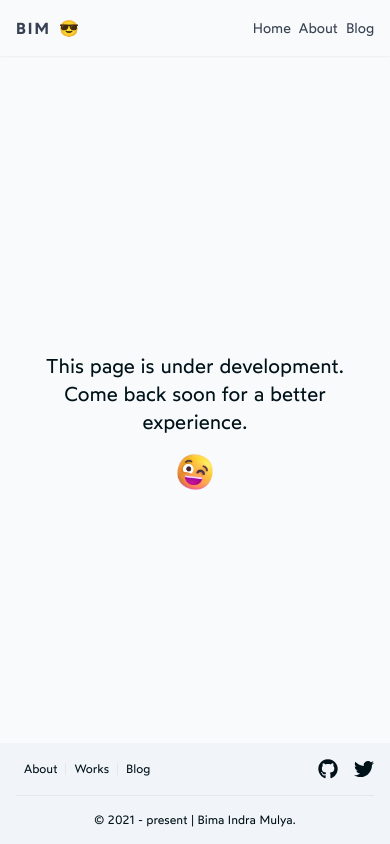
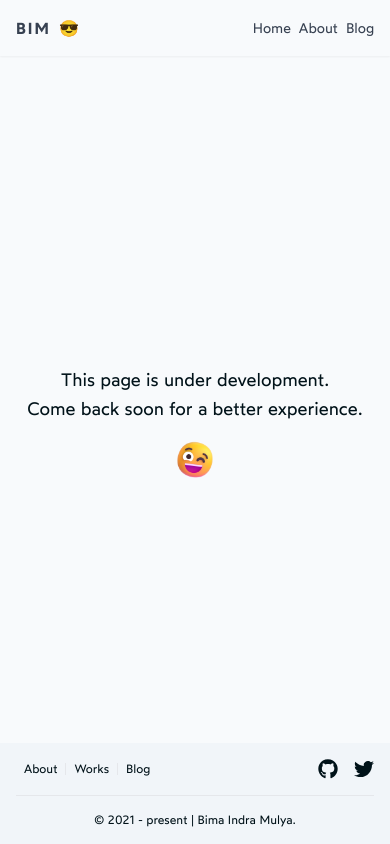
Before and after one commit to bimaindra/bimaindra.com, a Next.js app: page /works in a window 390 px wide. Built offline with nearby package versions, Linux system fonts and the light colour scheme; no server answers.

Commit message:
update 404 page

```diff
--- a/components/UnderDev/index.jsx
+++ b/components/UnderDev/index.jsx
@@ -1,14 +1,30 @@
 import Image from "next/image";
 import Winking from "../../assets/images/winking-face.png";
 
-const UnderDev = () => {
+const UnderDev = ({ status = "dev" }) => {
   return (
-    <div className="absolute top-1/2 left-4 right-4 flex -translate-y-1/2 flex-col items-center gap-4 text-center">
-      <h1 className="text-xl">
-        This page is under development. <br /> Come back soon for a better
-        experience.
-      </h1>
-      <Image src={Winking} width="40" height="40" alt="Under Maintenance" />
+    <div className="lg:w/1/2 absolute top-1/2 left-4 right-4 mx-auto flex -translate-y-1/2 flex-col items-center gap-4 text-center md:max-w-screen-lg">
+      {status === "notfound" ? (
+        <>
+          <h1 className="text-lg leading-relaxed md:text-xl">
+            <b className="mb-4 block text-2xl md:text-3xl">Whoops! Sorry!</b>{" "}
+            The web page you are looking for is currently unavailable or may
+            have been removed.
+            <span className="mt-2 block">
+              Please check the URL and try again.
+            </span>
+          </h1>
+          <Image src={Winking} width="40" height="40" alt="Page Not Found" />
+        </>
+      ) : (
+        <>
+          <h1 className="text-lg leading-relaxed md:text-xl">
+            This page is under development. <br /> Come back soon for a better
+            experience.
+          </h1>
+          <Image src={Winking} width="40" height="40" alt="Under Maintenance" />
+        </>
+      )}
     </div>
   );
 };
--- /dev/null
+++ b/pages/404.js
@@ -0,0 +1,15 @@
+import Head from "next/head";
+import UnderDev from "../components/UnderDev";
+
+const NotFound = () => {
+  return (
+    <>
+      <Head>
+        <title>Page Not Found | bimaindra.com</title>
+      </Head>
+      <UnderDev status="notfound" />
+    </>
+  );
+};
+
+export default NotFound;
```
